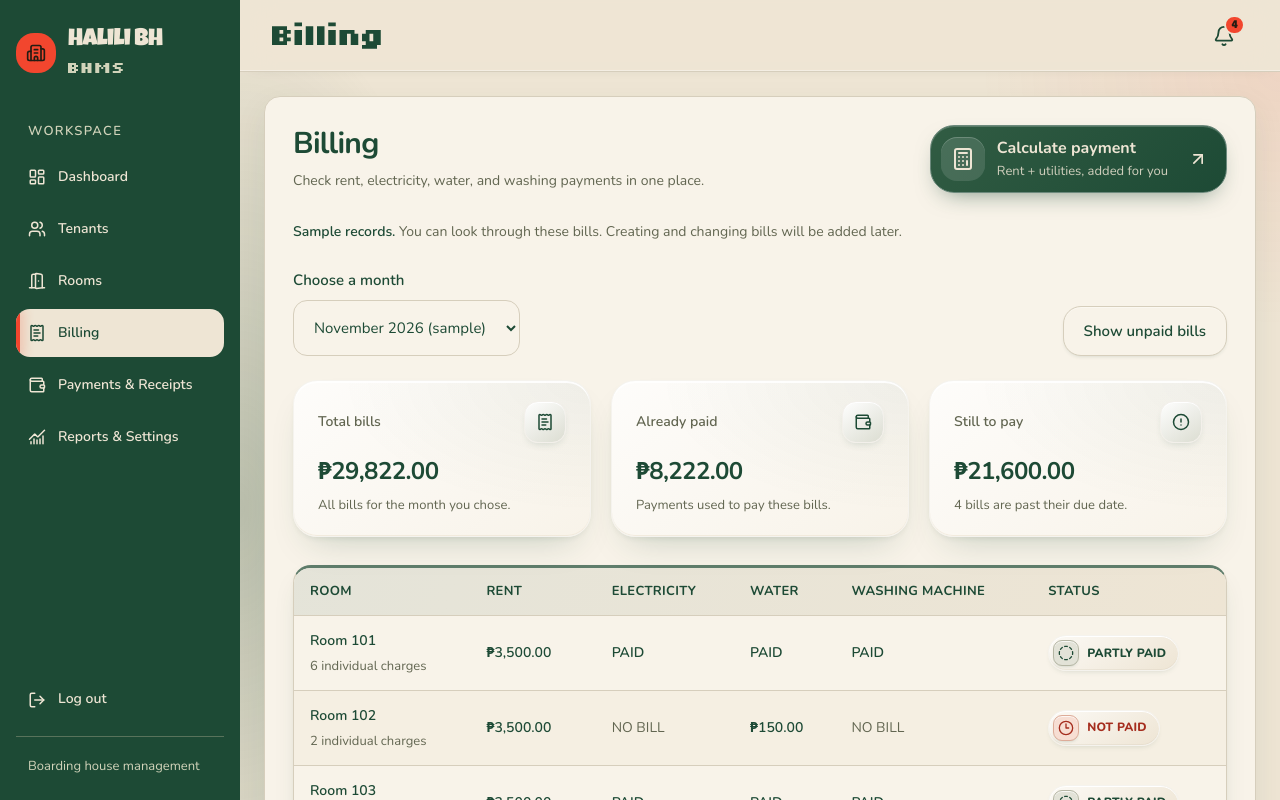
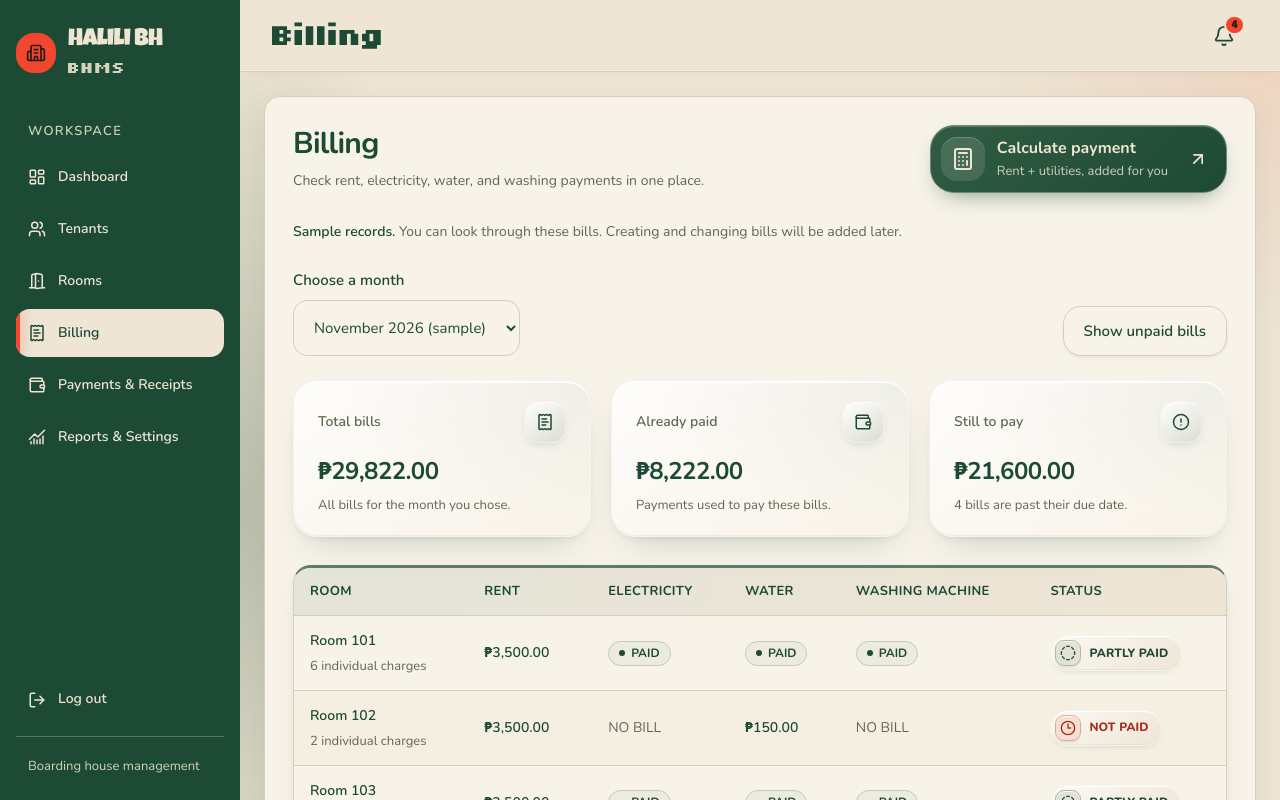
Before and after one commit to Lang-Shin/BH-Management-System, a React (Vite) app: page /billing in a window 1280 px wide. Shown: the top 800 px of the page. Built offline with nearby package versions, Linux system fonts and the light colour scheme.

Commit message:
feat(ui): Updated the Billing category PAID labels

```diff
--- a/src/features/billing/billing-status-matrix.tsx
+++ b/src/features/billing/billing-status-matrix.tsx
@@ -12,7 +12,7 @@ function PaidLabel() {
 }
 
 function PaidCategoryLabel() {
-  return <span className="font-semibold text-primary">PAID</span>
+  return <span className="billing-paid-badge"><span aria-hidden="true" className="billing-paid-dot" />PAID</span>
 }
 
 function UnsettledLabel({ partial = false }: { partial?: boolean }) {
--- a/src/styles/globals.css
+++ b/src/styles/globals.css
@@ -532,6 +532,23 @@
 .paid-indicator-icon { display: grid; place-items: center; flex: none; width: 28px; height: 28px; border-radius: 9px; background: var(--forest-green); color: var(--oat-milk); box-shadow: inset 0 1px 0 rgb(255 255 255 / 30%), 0 2px 5px -3px color-mix(in srgb, var(--forest-green) 55%, transparent); }
 .paid-indicator-icon > svg { width: 16px; height: 16px; stroke-width: 3; }
 
+.billing-paid-badge {
+  display: inline-flex;
+  align-items: center;
+  justify-content: center;
+  gap: 6px;
+  padding: 4px 10px;
+  border: 1px solid color-mix(in srgb, var(--forest-green) 24%, var(--card));
+  border-radius: 999px;
+  background: color-mix(in srgb, var(--forest-green) 5%, var(--card));
+  color: var(--forest-green);
+  font-size: 12px;
+  font-weight: 650;
+  line-height: 1.3;
+  white-space: nowrap;
+}
+.billing-paid-dot { flex: none; width: 6px; height: 6px; border-radius: 50%; background: currentColor; }
+
 .billing-state-pill {
   display: inline-flex;
   align-items: center;
```
Also changed, not shown: 1 other file (tests, documents, lock files or other folders).
